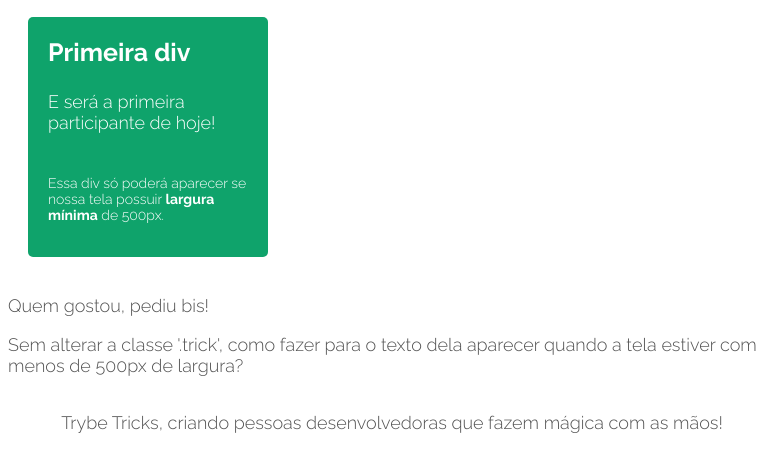
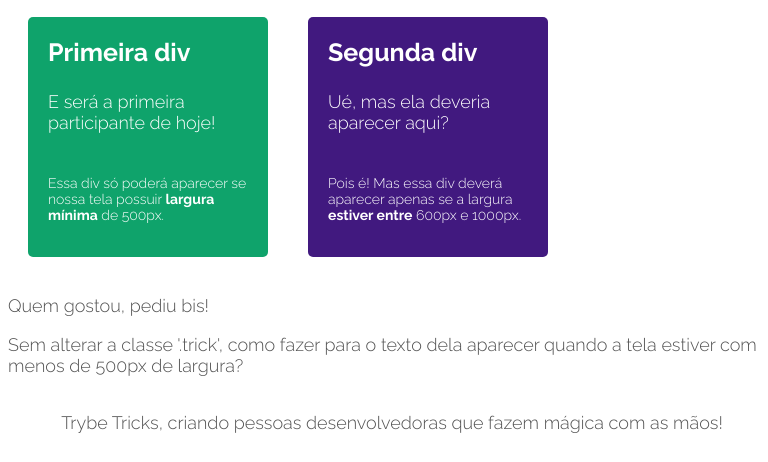
Before and after one commit to math180/fundamentos-exercises-trybe, a plain HTML site: page exercicio-conteudo.html in a window 768 px wide. Shown: the part 179-641 px from the top of the page. Drawn offline with Linux system fonts and the light colour scheme.

Commit message:
exercicio 2

```diff
--- a/style-exercicios-conteudo.css
+++ b/style-exercicios-conteudo.css
@@ -66,9 +66,20 @@
     background-color: #41197f;
   }
 
+  /* 1 - A primeira div só poderá aparecer se nossa tela possuir largura mínima de 500px.*/
+
   @media (min-width: 500px) {
   .card:nth-of-type(1) {
     background-color: #0fa36b;
     display: flex;
   }
   }
+
+  /* 2 - A segunda div só poderá aparecer apenas se a largura estiver entre 600px e 1000px. */
+
+  @media (min-width: 600px) and (max-width: 1000px) {
+    .card:nth-of-type(2) {
+      display: flex;
+      background-color: #41197f;
+    }
+  }
```
